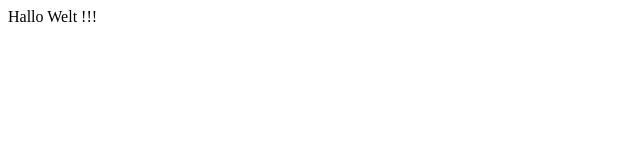
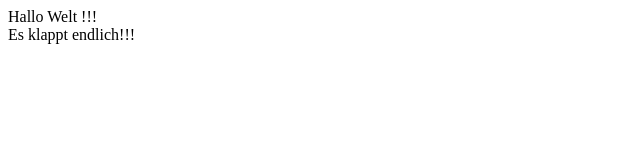
Before and after one commit to freeyourit/websites, a plain HTML site: page index.html in a window 1280 px wide. Shown: the whole page, without its empty margins (0-640 px from the left). Drawn offline with Linux system fonts and the light colour scheme.

Commit message:
vs-update

```diff
--- a/index.html
+++ b/index.html
@@ -2,6 +2,8 @@
     <body>
         <p>
             Hallo Welt !!!
+            <br>
+            Es klappt endlich!!!
         </p>
     </body>
 </html>
```
